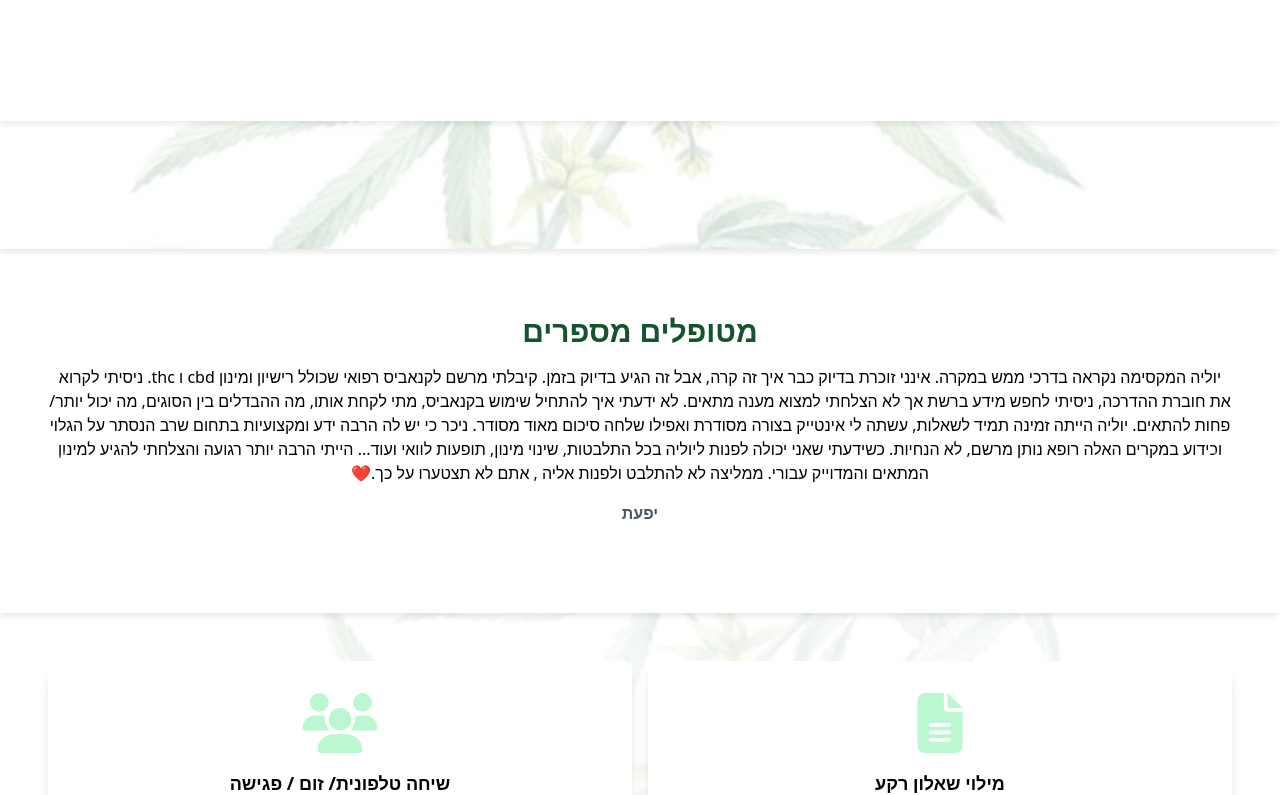
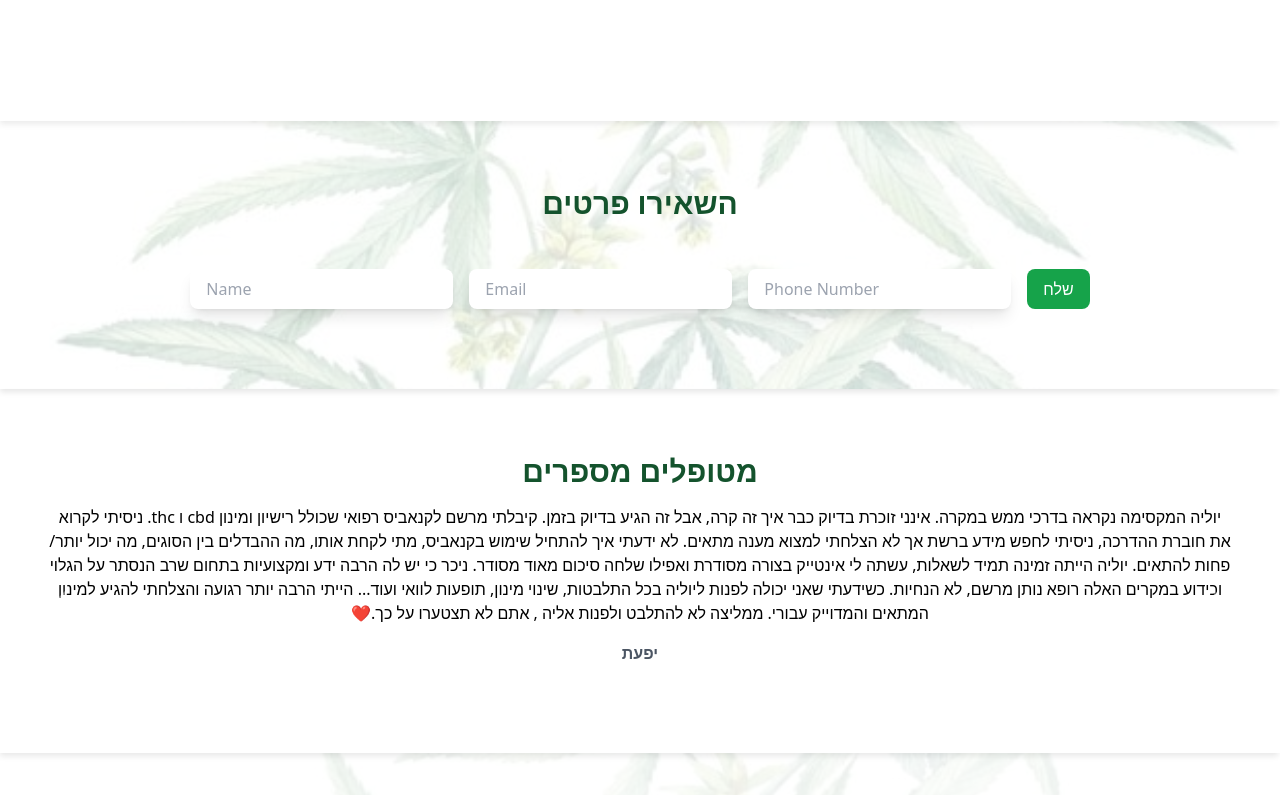
Before and after one commit to HadarguetaTur/Medical-canabis, a Next.js app: page / in a window 1280 px wide. Shown: the part 1111-1906 px from the top of the page. Built offline with nearby package versions, Linux system fonts and the light colour scheme.

Commit message:
add sharp

```diff
--- a/package.json
+++ b/package.json
@@ -24,6 +24,7 @@
     "react-icons": "^4.9.0",
     "react-responsive-carousel": "^3.2.23",
     "react-visibility-sensor": "^5.1.1",
+    "sharp": "^0.32.1",
     "styled-components": "^5.3.11",
     "tailwindcss": "3.3.2",
     "twilio": "^4.11.1"
--- a/pages/form/form.js
+++ b/pages/form/form.js
@@ -1,10 +1,12 @@
 import Image from 'next/image';
-import FormImage from '../../public/hero02.jpeg'; // Corrected import statement
+import FromImage from '../../public/hero02.jpeg';
 import { useState } from 'react';
+
 
 export function Form() {
     const [lead, setLead] = useState({});
     const [submissionStatus, setSubmissionStatus] = useState(null);
+
 
     const handleButtonClick = async (e) => {
         e.preventDefault();
@@ -29,6 +31,7 @@ export function Form() {
         }
     };
 
+
     const handleInputChange = (e) => {
         setLead((prevLead) => ({
             ...prevLead,
@@ -39,9 +42,57 @@ export function Form() {
     return (
         <section className="text-center bg-#faf9f8 relative h-2/3 py-16 p-12 " id='form-section'>
             <div className="absolute inset-0">
-                <Image src={FormImage} alt="form" layout="fill" objectFit="cover" className="opacity-20" />
+                <Image src={FromImage} alt="form" layout="fill" objectFit="cover" className="opacity-20" />
             </div>
-            {/* Rest of the code */}
+            <div className="relative h-full flex flex-col justify-center">
+                <h2 className="text-3xl font-bold mb-4 text-green-900 relative hover:text-green-500 hover:scale-105 transition-all">
+                    השאירו פרטים
+                </h2>
+                <form className="mt-8">
+                    {/* Form inputs */}
+                    <div className="flex flex-col md:flex-row justify-center">
+                        <input
+                            type="text"
+                            name="name"
+                            placeholder="Name"
+                            className="bg-white py-2 px-4 mb-4 md:mr-4 rounded-lg shadow-lg"
+                            onChange={handleInputChange}
+                        />
+                        <input
+                            type="email"
+                            name="email"
+                            placeholder="Email"
+                            className="bg-white py-2 px-4 mb-4 md:mr-4 rounded-lg shadow-lg"
+                            onChange={handleInputChange}
+                        />
+                        <input
+                            type="tel"
+                            name="phone"
+                            placeholder="Phone Number"
+                            className="bg-white py-2 px-4 mb-4 md:mr-4 rounded-lg shadow-lg"
+                            onChange={handleInputChange}
+                        />
+                        <button
+                            onClick={handleButtonClick}
+                            className="bg-green-600 text-white py-2 px-4 mb-4 rounded-lg hover:bg-green-400 hover:text-white"
+                        >
+                            שלח
+                        </button>
+                    </div>
+                </form>
+            </div>
+            {submissionStatus === 'success' && (
+                <div dir="rtl" className="dialog-success font-bold text-green-700">
+                    <h2>הפרטים התקבלו בהצלחה! אצור קשר בהקדם.</h2>
+
+                </div>
+            )}
+            {submissionStatus === 'failure' && (
+                <div dir="rtl" className="dialog-failure font-bold text-red-700">
+                    Something did not work well. Can you send again?
+                </div>
+            )}
         </section>
+
     );
 }
```
Also changed, not shown: 1 other file (tests, documents, lock files or other folders).
